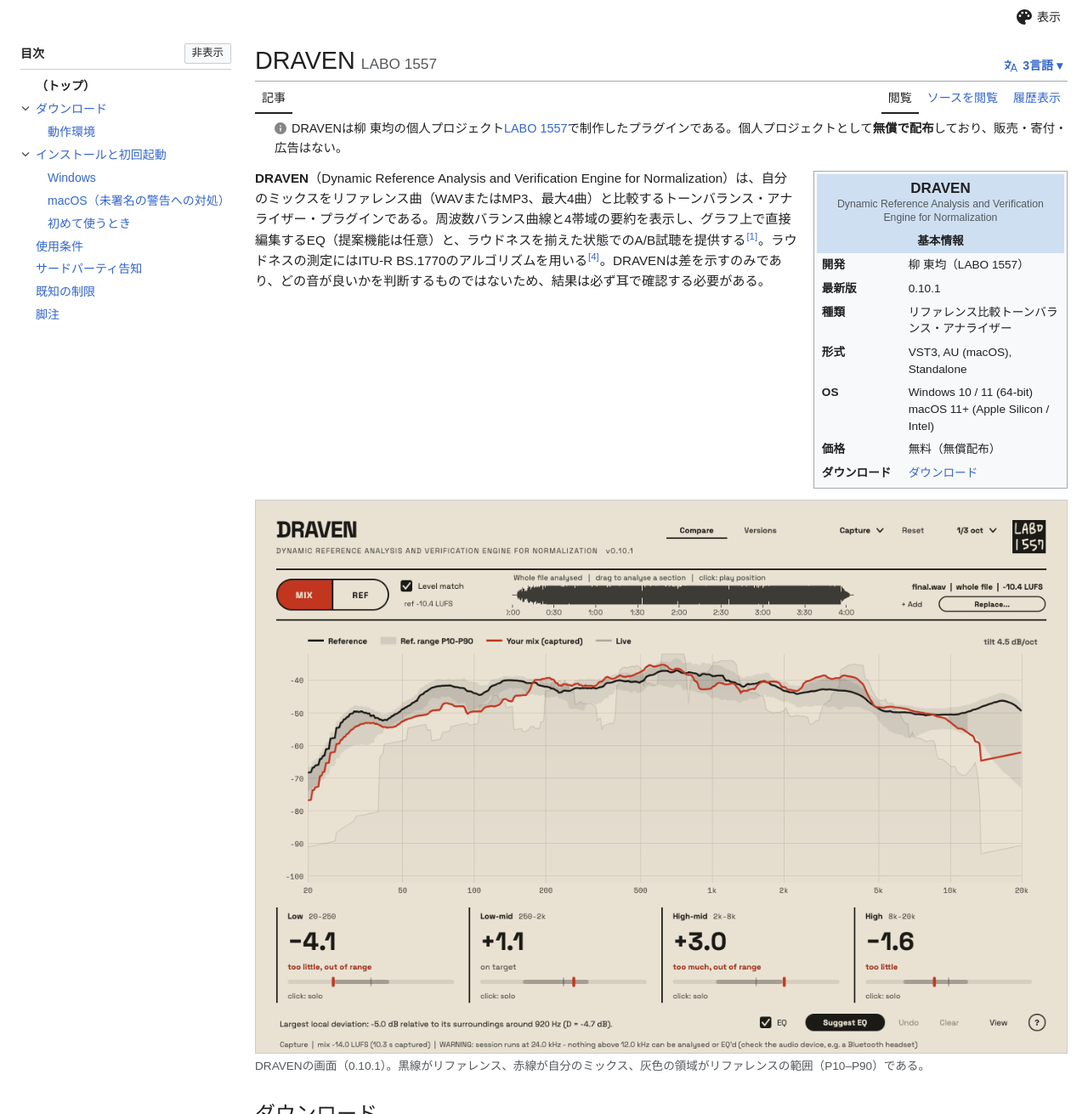
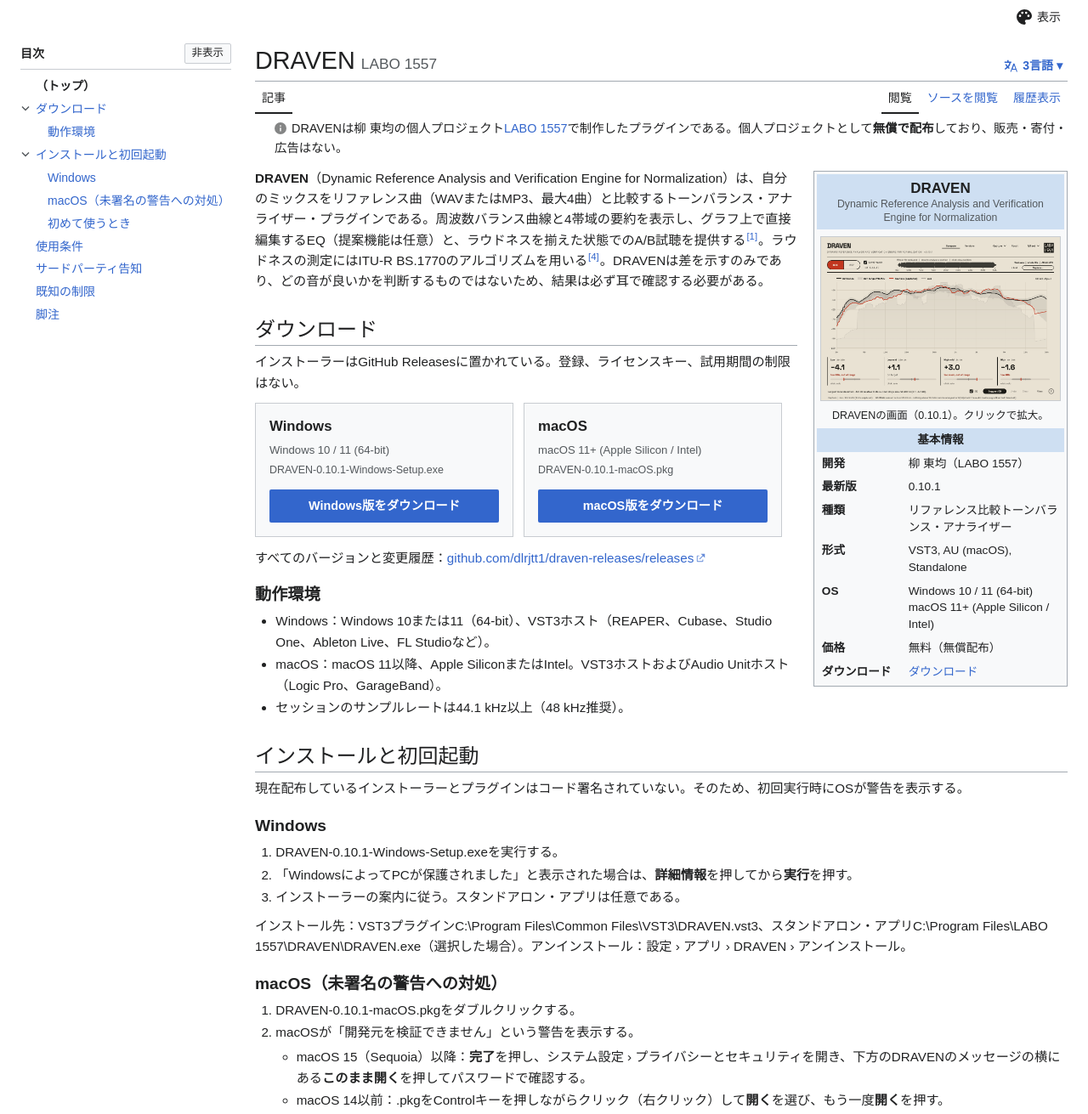
Before and after one commit to dlrjtt1/researcher-site, a plain HTML site: page draven.html in a window 1280 px wide. Shown: the part 3-1314 px from the top of the page at 85% size. Drawn offline with Linux system fonts and the light colour scheme.

Commit message:
DRAVEN: full name on the profile page; smaller screenshot and equal download cards
- index.html: DRAVEN sub-entry shows (Dynamic Reference Analysis and
  Verification Engine for Normalization) next to the name
- draven.html: screenshot moved into the infobox (click to enlarge);
  download table replaced by two equal-width cards with full-width
  buttons; one-line requirements per card

Co-Authored-By: Claude Opus 5.5 <noreply@anthropic.com>
Claude-Session: https://claude.ai/code/session_013nqZm2iiGUsk5uc4u9c6pa

```diff
--- a/draven.html
+++ b/draven.html
@@ -266,17 +266,24 @@ body.editing [contenteditable="true"]:focus{outline:2px solid #ffa500}
 #edit-toggle.show{display:flex}
 
 /* ===== DRAVEN page ===== */
-.figure{margin:.4em 0 1em;max-width:100%}
-.figure img{display:block;max-width:100%;height:auto;border:1px solid var(--border-soft)}
-.figure figcaption{font-size:.85rem;color:var(--fg-sub);margin-top:4px}
 .draft{border:1px solid #d5a020;background:color-mix(in srgb,#fef6e7 85%,transparent);padding:8px 12px;margin:.6em 0 .8em;font-size:.9rem}
 :root[data-theme="dark"] .draft{background:#3a3220;border-color:#a67c00}
 @media (prefers-color-scheme: dark){:root:not([data-theme="light"]) .draft{background:#3a3220;border-color:#a67c00}}
 .draft b{color:#a15c00}
 :root[data-theme="dark"] .draft b{color:#f0c060}
 @media (prefers-color-scheme: dark){:root:not([data-theme="light"]) .draft b{color:#f0c060}}
-.dl-btn{display:inline-block;padding:6px 14px;border:1px solid var(--accent);border-radius:2px;font-weight:700;white-space:nowrap}
-.dl-btn:hover{background:var(--bg-sub);text-decoration:none}
+.dl-grid{display:grid;grid-template-columns:repeat(2,minmax(0,1fr));gap:12px;max-width:620px;margin:.6em 0 .8em}
+.dl-card{border:1px solid var(--border-soft);background:var(--bg-sub);padding:14px 16px 16px;display:flex;flex-direction:column;gap:4px;min-width:0}
+.dl-os{font-weight:700;font-size:1.05rem}
+.dl-req{font-size:.82rem;color:var(--fg-sub);white-space:nowrap;overflow:hidden;text-overflow:ellipsis}
+.dl-file{font-size:.78rem;color:var(--fg-sub);background:none;padding:0;margin-bottom:8px}
+.dl-btn{display:block;text-align:center;margin-top:auto;padding:8px 12px;border-radius:2px;background:var(--accent);color:#fff!important;font-weight:700;font-size:.9rem}
+.dl-btn:hover{filter:brightness(1.1);text-decoration:none}
+:root[data-theme="dark"] .dl-btn{color:#101418!important}
+@media (prefers-color-scheme: dark){:root:not([data-theme="light"]) .dl-btn{color:#101418!important}}
+@media (max-width:560px){.dl-grid{grid-template-columns:minmax(0,1fr)}}
+.infobox .ib-img a{display:block}
+.infobox .ib-img img{width:100%;max-width:100%;aspect-ratio:auto;object-fit:contain;border:1px solid var(--border-soft);cursor:zoom-in}
 main code{overflow-wrap:anywhere}
 pre.cmd{background:var(--bg-sub);border:1px solid var(--border-soft);padding:8px 10px;overflow-x:auto;font-size:.82rem;white-space:pre}
 </style>
@@ -338,6 +345,8 @@ pre.cmd{background:var(--bg-sub);border:1px solid var(--border-soft);padding:8px
     <p class="hatnote">DRAVENは柳 東均の個人プロジェクト<a href="./#/ja">LABO 1557</a>で制作したプラグインである。個人プロジェクトとして<b>無償で配布</b>しており、販売・寄付・広告はない。</p>
     <aside class="infobox" aria-label="Infobox">
      <div class="ib-title">DRAVEN<small>Dynamic Reference Analysis and Verification Engine for Normalization</small></div>
+     <div class="ib-img"><a href="assets/draven-0.10.1.png"><img src="assets/draven-0.10.1.png" alt="DRAVENの画面" width="1120" height="763" loading="lazy"></a></div>
+     <div class="ib-cap">DRAVENの画面（0.10.1）。クリックで拡大。</div>
      <table><tbody>
       <tr class="sec"><td colspan="2">基本情報</td></tr>
       <tr><th>開発</th><td>柳 東均（LABO 1557）</td></tr>
@@ -350,17 +359,23 @@ pre.cmd{background:var(--bg-sub);border:1px solid var(--border-soft);padding:8px
      </tbody></table>
     </aside>
     <p><b>DRAVEN</b>（Dynamic Reference Analysis and Verification Engine for Normalization）は、自分のミックスをリファレンス曲（WAVまたはMP3、最大4曲）と比較するトーンバランス・アナライザー・プラグインである。周波数バランス曲線と4帯域の要約を表示し、グラフ上で直接編集するEQ（提案機能は任意）と、ラウドネスを揃えた状態でのA/B試聴を提供する<sup class="ref"><a href="#ja-cite-1">[1]</a></sup>。ラウドネスの測定にはITU-R BS.1770のアルゴリズムを用いる<sup class="ref"><a href="#ja-cite-4">[4]</a></sup>。DRAVENは差を示すのみであり、どの音が良いかを判断するものではないため、結果は必ず耳で確認する必要がある。</p>
-    <figure class="figure"><img src="assets/draven-0.10.1.png" alt="DRAVENの画面" width="1120" height="763" loading="lazy"><figcaption>DRAVENの画面（0.10.1）。黒線がリファレンス、赤線が自分のミックス、灰色の領域がリファレンスの範囲（P10–P90）である。</figcaption></figure>
 
     <h2 id="ja-download">ダウンロード</h2>
     <p>インストーラーはGitHub Releasesに置かれている。登録、ライセンスキー、試用期間の制限はない。</p>
-    <div class="tbl-wrap"><table class="wikitable">
-     <thead><tr><th>OS</th><th>ファイル</th><th>ダウンロード</th></tr></thead>
-     <tbody>
-      <tr><td>Windows 10 / 11（64-bit）</td><td><code>DRAVEN-0.10.1-Windows-Setup.exe</code></td><td><a class="dl-btn" href="https://github.com/dlrjtt1/draven-releases/releases/download/v0.10.1/DRAVEN-0.10.1-Windows-Setup.exe">Windows</a></td></tr>
-      <tr><td>macOS 11以降（Apple Silicon / Intel）</td><td><code>DRAVEN-0.10.1-macOS.pkg</code></td><td><a class="dl-btn" href="https://github.com/dlrjtt1/draven-releases/releases/download/v0.10.1/DRAVEN-0.10.1-macOS.pkg">macOS</a></td></tr>
-     </tbody>
-    </table></div>
+    <div class="dl-grid">
+     <div class="dl-card">
+      <div class="dl-os">Windows</div>
+      <div class="dl-req">Windows 10 / 11 (64-bit)</div>
+      <code class="dl-file">DRAVEN-0.10.1-Windows-Setup.exe</code>
+      <a class="dl-btn" href="https://github.com/dlrjtt1/draven-releases/releases/download/v0.10.1/DRAVEN-0.10.1-Windows-Setup.exe">Windows版をダウンロード</a>
+     </div>
+     <div class="dl-card">
+      <div class="dl-os">macOS</div>
+      <div class="dl-req">macOS 11+ (Apple Silicon / Intel)</div>
+      <code class="dl-file">DRAVEN-0.10.1-macOS.pkg</code>
+      <a class="dl-btn" href="https://github.com/dlrjtt1/draven-releases/releases/download/v0.10.1/DRAVEN-0.10.1-macOS.pkg">macOS版をダウンロード</a>
+     </div>
+    </div>
     <p>すべてのバージョンと変更履歴：<a class="ext" href="https://github.com/dlrjtt1/draven-releases/releases">github.com/dlrjtt1/draven-releases/releases</a></p>
     <h3 id="ja-req">動作環境</h3>
     <ul>
@@ -470,6 +485,8 @@ pre.cmd{background:var(--bg-sub);border:1px solid var(--border-soft);padding:8px
     <p class="hatnote">DRAVEN은 유동균의 개인 프로젝트 <a href="./#/ko">LABO 1557</a>에서 만든 플러그인이다. 개인 프로젝트로서 <b>무상으로 배포</b>하며, 판매·후원·광고는 없다.</p>
     <aside class="infobox" aria-label="Infobox">
      <div class="ib-title">DRAVEN<small>Dynamic Reference Analysis and Verification Engine for Normalization</small></div>
+     <div class="ib-img"><a href="assets/draven-0.10.1.png"><img src="assets/draven-0.10.1.png" alt="DRAVEN 화면" width="1120" height="763" loading="lazy"></a></div>
+     <div class="ib-cap">DRAVEN 화면(0.10.1). 클릭하면 크게 볼 수 있다.</div>
      <table><tbody>
       <tr class="sec"><td colspan="2">기본 정보</td></tr>
       <tr><th>개발</th><td>유동균 (LABO 1557)</td></tr>
@@ -482,17 +499,23 @@ pre.cmd{background:var(--bg-sub);border:1px solid var(--border-soft);padding:8px
      </tbody></table>
     </aside>
     <p><b>DRAVEN</b>(Dynamic Reference Analysis and Verification Engine for Normalization)은 자신의 믹스를 레퍼런스 곡(WAV 또는 MP3, 최대 4곡)과 비교하는 톤 밸런스 분석 플러그인이다. 주파수 밸런스 곡선과 4대역 요약을 보여 주고, 그래프 위에서 직접 편집하는 EQ(제안 기능은 선택), 라우드니스를 맞춘 상태에서의 A/B 청취를 제공한다<sup class="ref"><a href="#ko-cite-1">[1]</a></sup>. 라우드니스 측정에는 ITU-R BS.1770의 알고리즘을 쓴다<sup class="ref"><a href="#ko-cite-4">[4]</a></sup>. DRAVEN은 차이를 보여 줄 뿐 어떤 소리가 좋은지를 판단하지 않으므로, 결과는 반드시 귀로 확인해야 한다.</p>
-    <figure class="figure"><img src="assets/draven-0.10.1.png" alt="DRAVEN 화면" width="1120" height="763" loading="lazy"><figcaption>DRAVEN 화면(0.10.1). 검은 선은 레퍼런스, 빨간 선은 내 믹스, 회색 영역은 레퍼런스의 범위(P10–P90)이다.</figcaption></figure>
 
     <h2 id="ko-download">다운로드</h2>
     <p>설치 파일은 GitHub Releases에 있다. 등록, 라이선스 키, 체험 기간 제한은 없다.</p>
-    <div class="tbl-wrap"><table class="wikitable">
-     <thead><tr><th>운영체제</th><th>파일</th><th>내려받기</th></tr></thead>
-     <tbody>
-      <tr><td>Windows 10 / 11 (64-bit)</td><td><code>DRAVEN-0.10.1-Windows-Setup.exe</code></td><td><a class="dl-btn" href="https://github.com/dlrjtt1/draven-releases/releases/download/v0.10.1/DRAVEN-0.10.1-Windows-Setup.exe">Windows</a></td></tr>
-      <tr><td>macOS 11 이상 (Apple Silicon / Intel)</td><td><code>DRAVEN-0.10.1-macOS.pkg</code></td><td><a class="dl-btn" href="https://github.com/dlrjtt1/draven-releases/releases/download/v0.10.1/DRAVEN-0.10.1-macOS.pkg">macOS</a></td></tr>
-     </tbody>
-    </table></div>
+    <div class="dl-grid">
+     <div class="dl-card">
+      <div class="dl-os">Windows</div>
+      <div class="dl-req">Windows 10 / 11 (64-bit)</div>
+      <code class="dl-file">DRAVEN-0.10.1-Windows-Setup.exe</code>
+      <a class="dl-btn" href="https://github.com/dlrjtt1/draven-releases/releases/download/v0.10.1/DRAVEN-0.10.1-Windows-Setup.exe">Windows용 내려받기</a>
+     </div>
+     <div class="dl-card">
+      <div class="dl-os">macOS</div>
+      <div class="dl-req">macOS 11+ (Apple Silicon / Intel)</div>
+      <code class="dl-file">DRAVEN-0.10.1-macOS.pkg</code>
+      <a class="dl-btn" href="https://github.com/dlrjtt1/draven-releases/releases/download/v0.10.1/DRAVEN-0.10.1-macOS.pkg">macOS용 내려받기</a>
+     </div>
+    </div>
     <p>모든 버전과 변경 내역: <a class="ext" href="https://github.com/dlrjtt1/draven-releases/releases">github.com/dlrjtt1/draven-releases/releases</a></p>
     <h3 id="ko-req">동작 환경</h3>
     <ul>
@@ -602,6 +625,8 @@ pre.cmd{background:var(--bg-sub);border:1px solid var(--border-soft);padding:8px
     <p class="hatnote">DRAVEN is a plug-in made in <a href="./#/en">LABO 1557</a>, Dong-Gyun You's personal project. It is <b>distributed free of charge</b> as a personal project; there are no sales, donations or advertising.</p>
     <aside class="infobox" aria-label="Infobox">
      <div class="ib-title">DRAVEN<small>Dynamic Reference Analysis and Verification Engine for Normalization</small></div>
+     <div class="ib-img"><a href="assets/draven-0.10.1.png"><img src="assets/draven-0.10.1.png" alt="DRAVEN screen" width="1120" height="763" loading="lazy"></a></div>
+     <div class="ib-cap">DRAVEN (0.10.1). Click to enlarge.</div>
      <table><tbody>
       <tr class="sec"><td colspan="2">Overview</td></tr>
       <tr><th>Developer</th><td>Dong-Gyun You (LABO 1557)</td></tr>
@@ -614,17 +639,23 @@ pre.cmd{background:var(--bg-sub);border:1px solid var(--border-soft);padding:8px
      </tbody></table>
     </aside>
     <p><b>DRAVEN</b> (Dynamic Reference Analysis and Verification Engine for Normalization) is a tonal-balance analyser plug-in that compares your mix with reference tracks (WAV or MP3, up to four). It shows the frequency balance and a four-band summary, an EQ you edit on the graph (with an optional suggestion), and A/B listening at matched loudness<sup class="ref"><a href="#en-cite-1">[1]</a></sup>. Loudness is measured with the algorithm of ITU-R BS.1770<sup class="ref"><a href="#en-cite-4">[4]</a></sup>. DRAVEN shows differences; it does not decide what sounds good, so always check by ear.</p>
-    <figure class="figure"><img src="assets/draven-0.10.1.png" alt="DRAVEN screen" width="1120" height="763" loading="lazy"><figcaption>DRAVEN (0.10.1). Black: reference; red: your mix; grey band: reference range (P10–P90).</figcaption></figure>
 
     <h2 id="en-download">Download</h2>
     <p>The installers are on GitHub Releases. There is no registration, no licence key and no trial limit.</p>
-    <div class="tbl-wrap"><table class="wikitable">
-     <thead><tr><th>OS</th><th>File</th><th>Download</th></tr></thead>
-     <tbody>
-      <tr><td>Windows 10 / 11 (64-bit)</td><td><code>DRAVEN-0.10.1-Windows-Setup.exe</code></td><td><a class="dl-btn" href="https://github.com/dlrjtt1/draven-releases/releases/download/v0.10.1/DRAVEN-0.10.1-Windows-Setup.exe">Windows</a></td></tr>
-      <tr><td>macOS 11 or later (Apple Silicon / Intel)</td><td><code>DRAVEN-0.10.1-macOS.pkg</code></td><td><a class="dl-btn" href="https://github.com/dlrjtt1/draven-releases/releases/download/v0.10.1/DRAVEN-0.10.1-macOS.pkg">macOS</a></td></tr>
-     </tbody>
-    </table></div>
+    <div class="dl-grid">
+     <div class="dl-card">
+      <div class="dl-os">Windows</div>
+      <div class="dl-req">Windows 10 / 11 (64-bit)</div>
+      <code class="dl-file">DRAVEN-0.10.1-Windows-Setup.exe</code>
+      <a class="dl-btn" href="https://github.com/dlrjtt1/draven-releases/releases/download/v0.10.1/DRAVEN-0.10.1-Windows-Setup.exe">Download for Windows</a>
+     </div>
+     <div class="dl-card">
+      <div class="dl-os">macOS</div>
+      <div class="dl-req">macOS 11+ (Apple Silicon / Intel)</div>
+      <code class="dl-file">DRAVEN-0.10.1-macOS.pkg</code>
+      <a class="dl-btn" href="https://github.com/dlrjtt1/draven-releases/releases/download/v0.10.1/DRAVEN-0.10.1-macOS.pkg">Download for macOS</a>
+     </div>
+    </div>
     <p>All versions and release notes: <a class="ext" href="https://github.com/dlrjtt1/draven-releases/releases">github.com/dlrjtt1/draven-releases/releases</a></p>
     <h3 id="en-req">Requirements</h3>
     <ul>
```
Also changed, not shown: index.html (+4 -4 lines).
